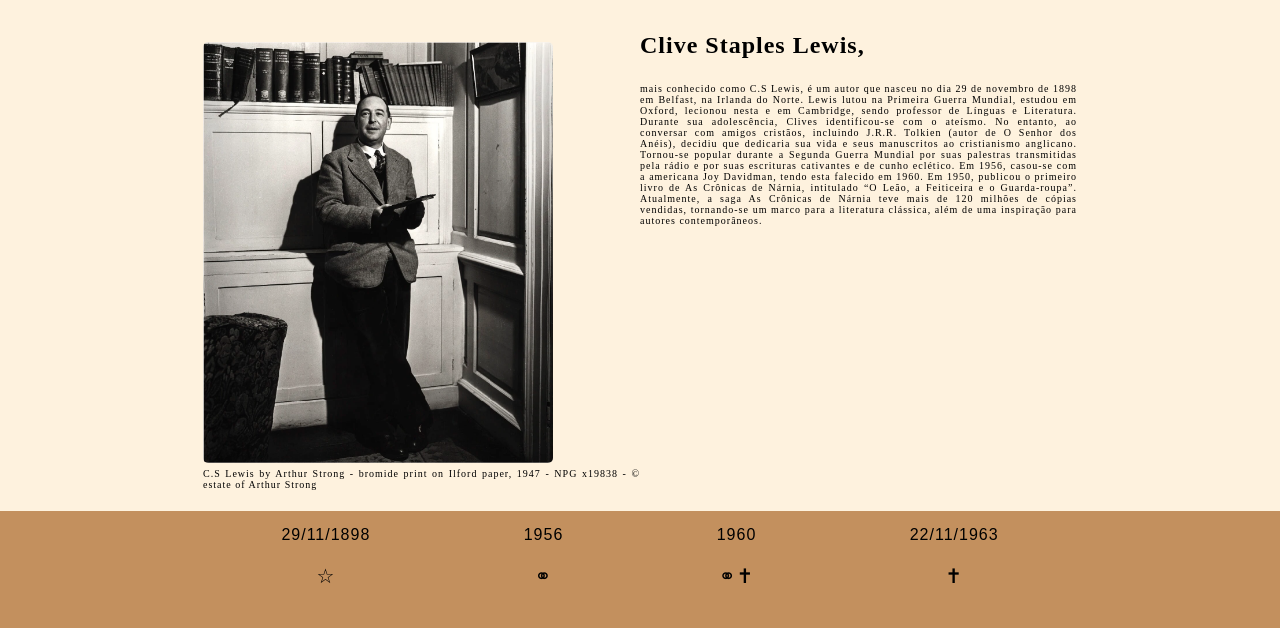
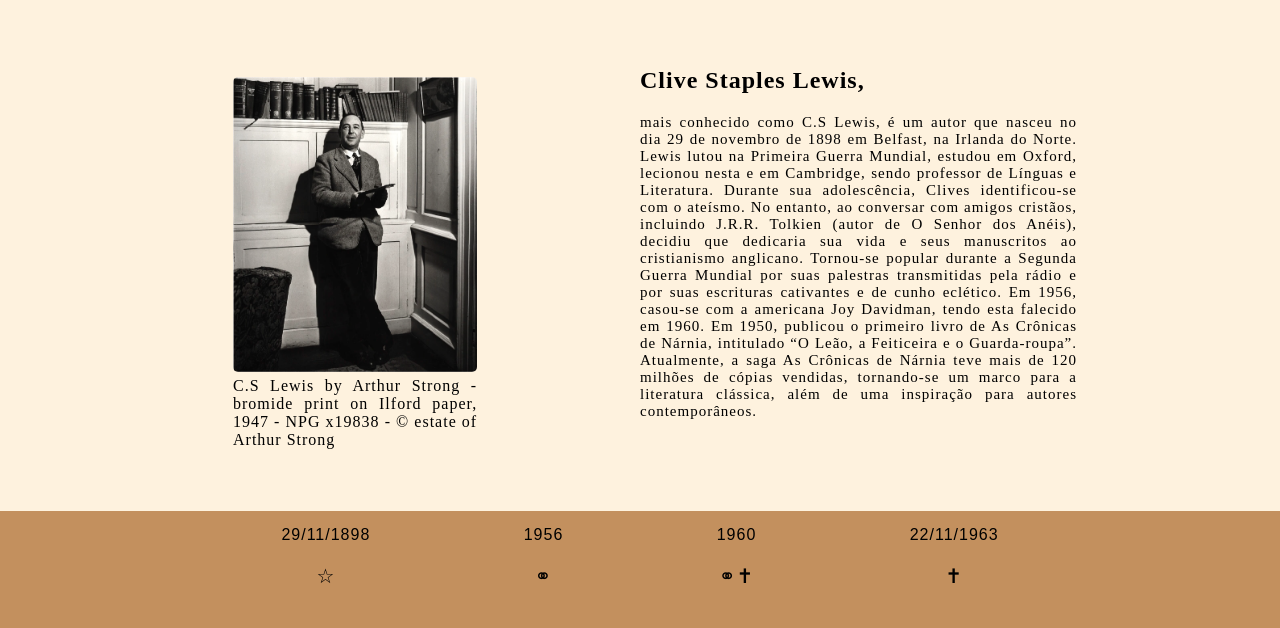
Before and after one commit to giuliasantiagos/cs-lewis, a plain HTML site: page cs-lewis-/html/index.html in a window 1280 px wide. Shown: the part 769-1397 px from the top of the page. Drawn offline with Linux system fonts and the light colour scheme; a web font is replaced by a local one.

Commit message:
alteração no css

```diff
--- a/cs-lewis-/css/style_index.css
+++ b/cs-lewis-/css/style_index.css
@@ -139,23 +139,23 @@ body{
 
 .pagina .content .bloco{
     text-align: justify;
-    padding-left: 70px;
+    padding-left: 100px;
     display: flex;
     flex-direction: column;
     padding-top: 40px;
 }
 
 .pagina .content .bloco img{
-    width: 80%;
-    max-width: 100%;
+    width: 60%;
     border-radius: 5px;
 }
 
-.pagina .content p{
+.pagina .content .bloco p{
     margin-top: 0;
     padding-top: 5px;
     bottom: 10px;
-    font-size: 10px;
+    font-size: 16px;
+    width: 60%;
 }
 
 .pagina .text{
@@ -165,7 +165,7 @@ body{
 }
 
 .text p{
-    font-size: 16px;
+    font-size: 15px;
     padding-left: 0;
 }
 
```
